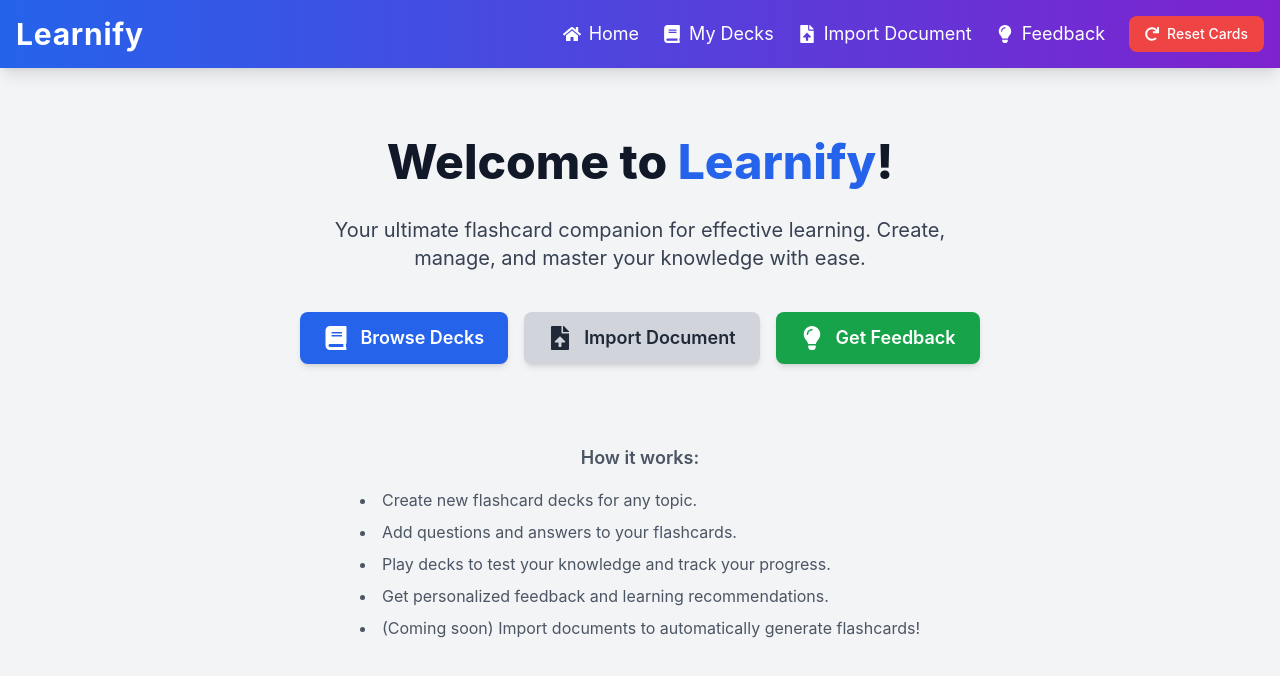
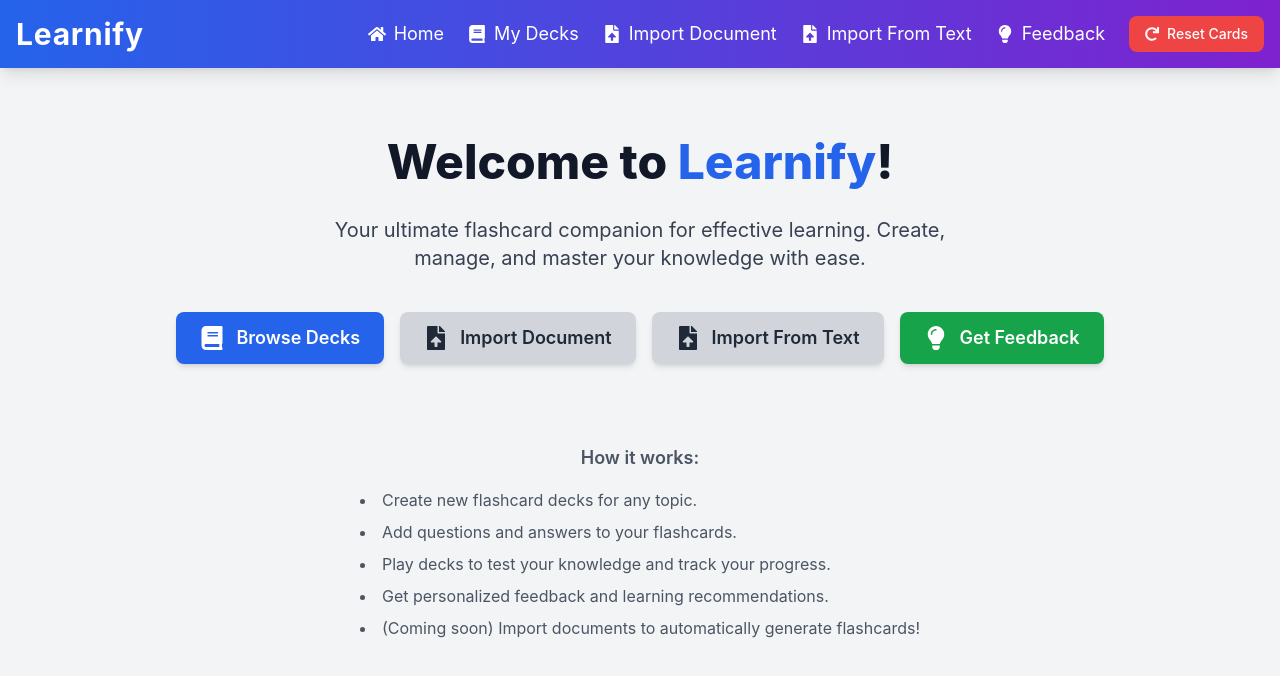
Before and after one commit to savenger/learning_tutor_cw25, a React (Create React App) app in the folder frontend/: page / in a window 1280 px wide. Shown: the top 676 px of the page. Built offline with nearby package versions, Linux system fonts and the light colour scheme.

Commit message:
link to importer

```diff
--- a/frontend/src/components/Navbar.tsx
+++ b/frontend/src/components/Navbar.tsx
@@ -50,6 +50,16 @@ const Navbar: React.FC = () => {
               </Link>
             </li>
             <li>
+              <a
+                href="http://frontend_importer:5173"
+                target="_blank"
+                rel="noopener noreferrer"
+                className="text-white hover:text-blue-200 transition duration-300 flex items-center text-lg"
+              >
+                <FaFileUpload className="mr-2" /> Import From Text
+              </a>
+            </li>
+            <li>
               <Link
                 to="/feedback"
                 className="text-white hover:text-blue-200 transition duration-300 flex items-center text-lg"
--- a/frontend/src/pages/HomePage.tsx
+++ b/frontend/src/pages/HomePage.tsx
@@ -24,6 +24,11 @@ const HomePage: React.FC = () => {
             <FaFileUpload className="mr-3 text-2xl" /> Import Document
           </Button>
         </Link>
+        <a href="http://frontend_importer:5173" target="_blank" rel="noopener noreferrer">
+          <Button size="lg" variant="secondary" className="flex items-center mb-4">
+            <FaFileUpload className="mr-3 text-2xl" /> Import From Text
+          </Button>
+        </a>
         <Link to="/feedback">
           <Button size="lg" variant="success" className="flex items-center mb-4">
             <FaLightbulb className="mr-3 text-2xl" /> Get Feedback
```
